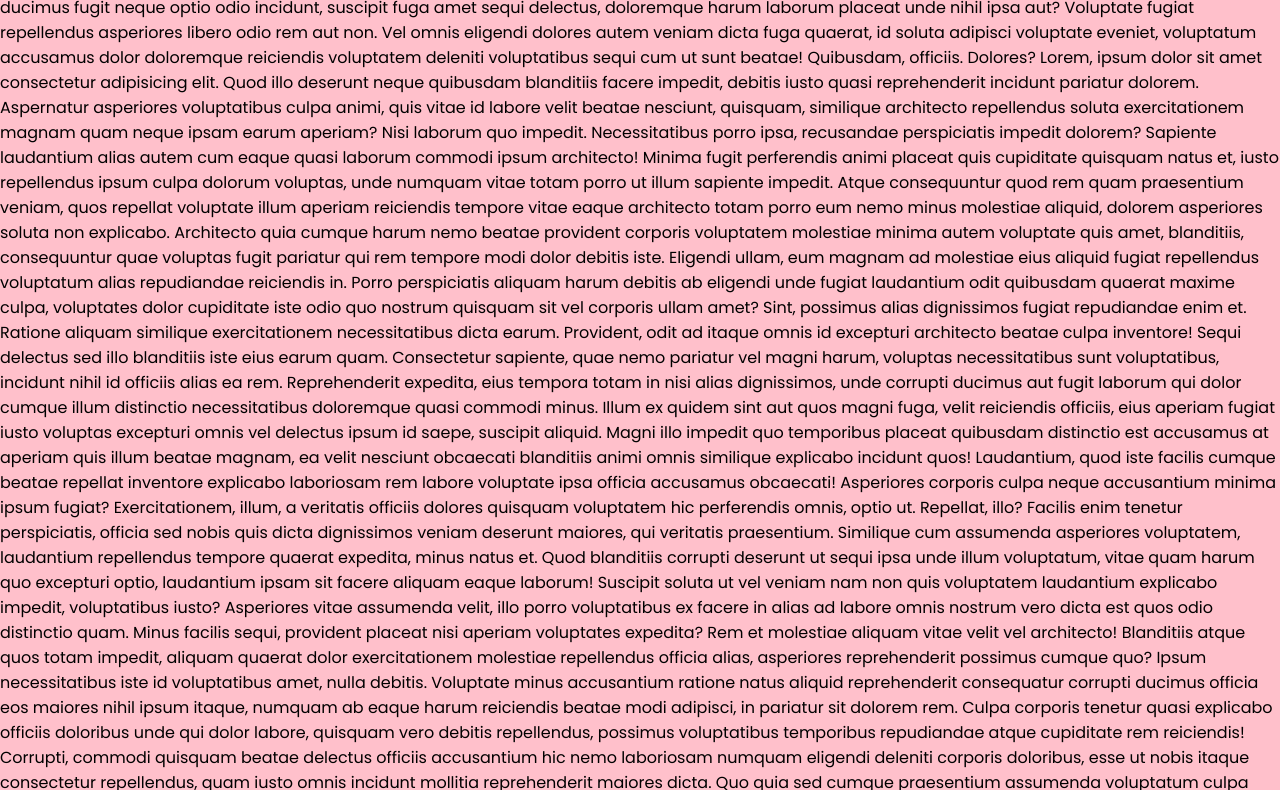
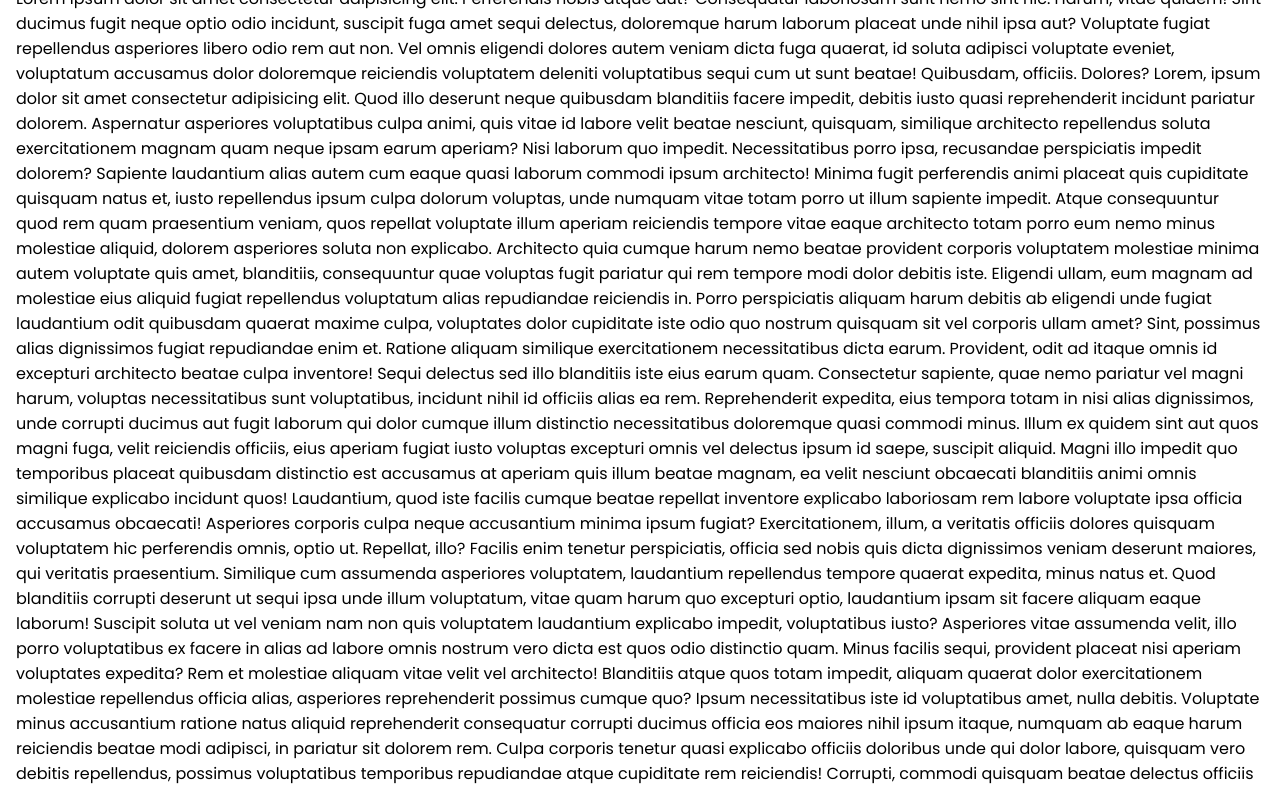
Before and after one commit to DanielParrillas/Parrys-Style, a plain HTML site: page home.html in a window 1280 px wide. Shown: the part 129-919 px from the top of the page. Drawn offline with nearby package versions, Linux system fonts and the light colour scheme.

Commit message:
se cambio el fondo del main

```diff
--- a/css/sass/components/_main.scss
+++ b/css/sass/components/_main.scss
@@ -1,7 +1,8 @@
 // todo================  MAIN ================
 
 main {
-    background-color: $color-test-1;
+    // background-color: $color-test-1;
+    padding: 1rem;
 
     // *================ Example ================
 
```
Also changed, not shown: css/style.css.
